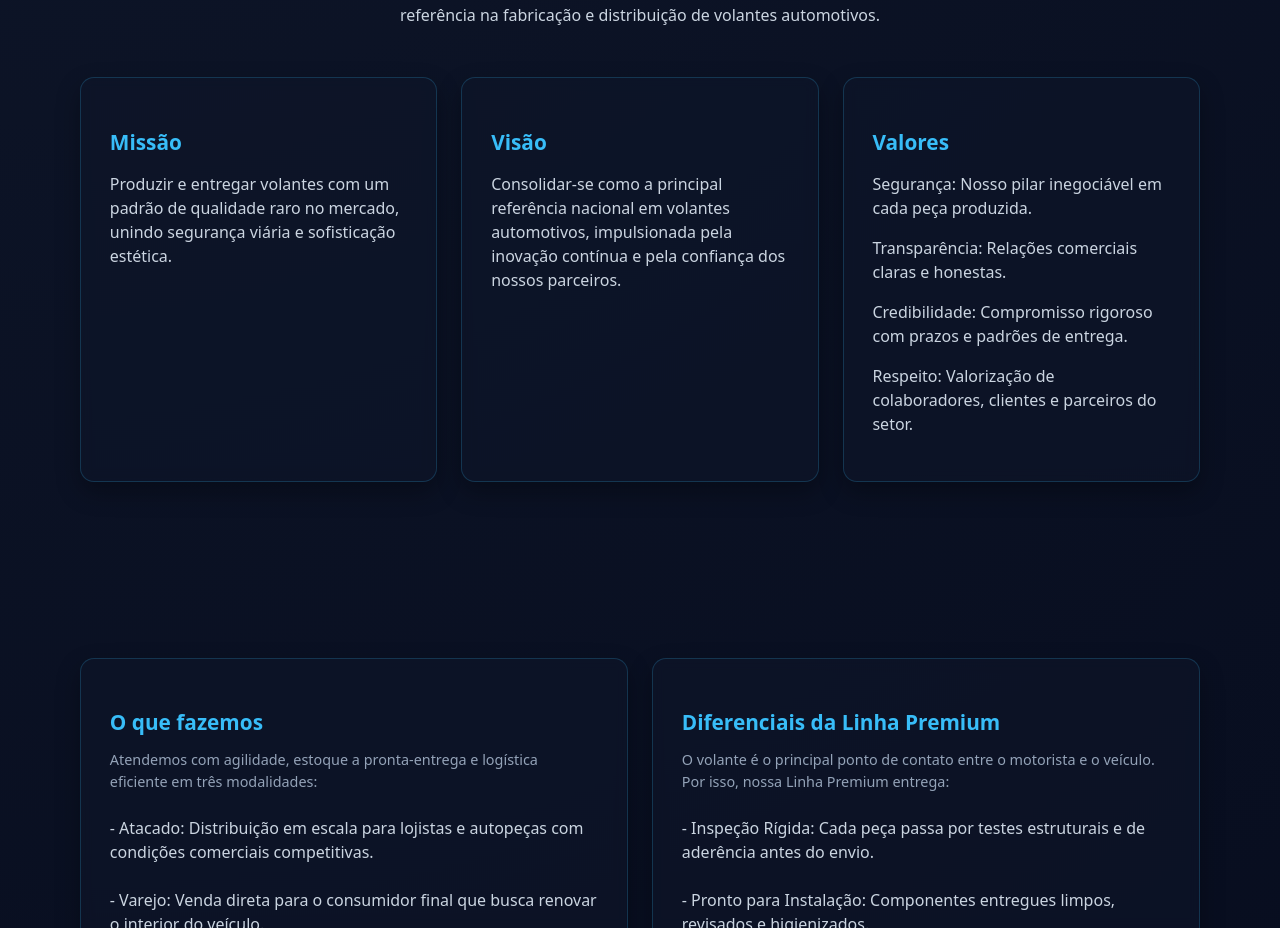
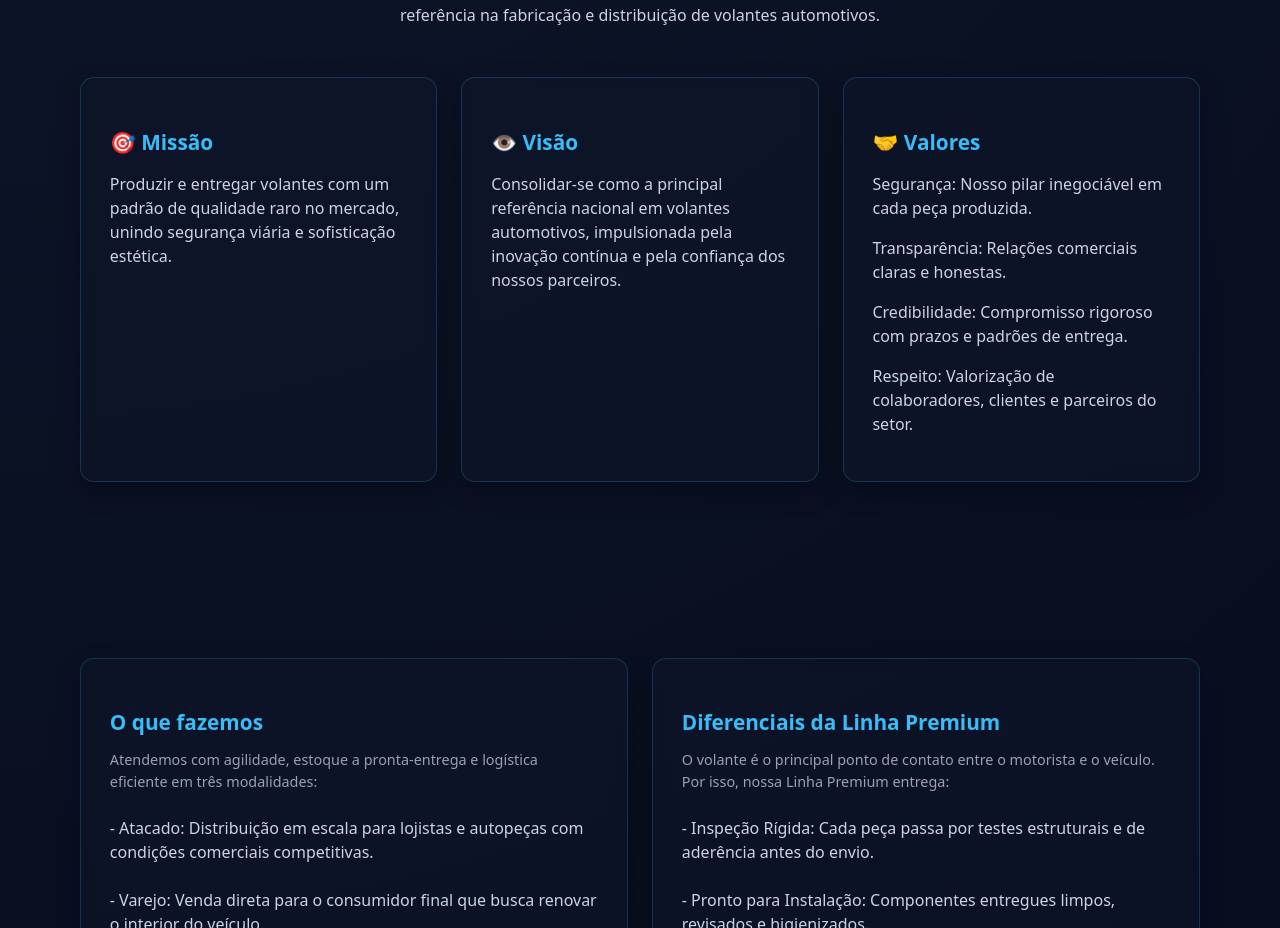
Before and after one commit to guilhermegerra1989/operisflow, a Vue app in the folder apps/operisflow-web/: page / in a window 1280 px wide. Shown: the part 821-1749 px from the top of the page. Built offline with nearby package versions, Linux system fonts and the light colour scheme; no server answers.

Commit message:
descrição inicial

```diff
--- a/apps/operisflow-web/src/modules/ev-volantes/home/pages/Home.vue
+++ b/apps/operisflow-web/src/modules/ev-volantes/home/pages/Home.vue
@@ -172,17 +172,17 @@ function abrirGaleria(marca: Marca) {
         <div class="cards-container">
 
           <div class="card-info">
-            <h3>Missão</h3>
+            <h3>🎯 Missão</h3>
             <p>Produzir e entregar volantes com um padrão de qualidade raro no mercado, unindo segurança viária e sofisticação estética.</p>
           </div>
 
           <div class="card-info">
-            <h3>Visão</h3>
+            <h3>👁️ Visão</h3>
             <p>Consolidar-se como a principal referência nacional em volantes automotivos, impulsionada pela inovação contínua e pela confiança dos nossos parceiros.</p>
           </div>
 
           <div class="card-info">
-            <h3>Valores</h3>
+            <h3>🤝 Valores</h3>
             <p>Segurança: Nosso pilar inegociável em cada peça produzida.</p>
             <p>Transparência: Relações comerciais claras e honestas.</p>
             <p>Credibilidade: Compromisso rigoroso com prazos e padrões de entrega.</p>
```
